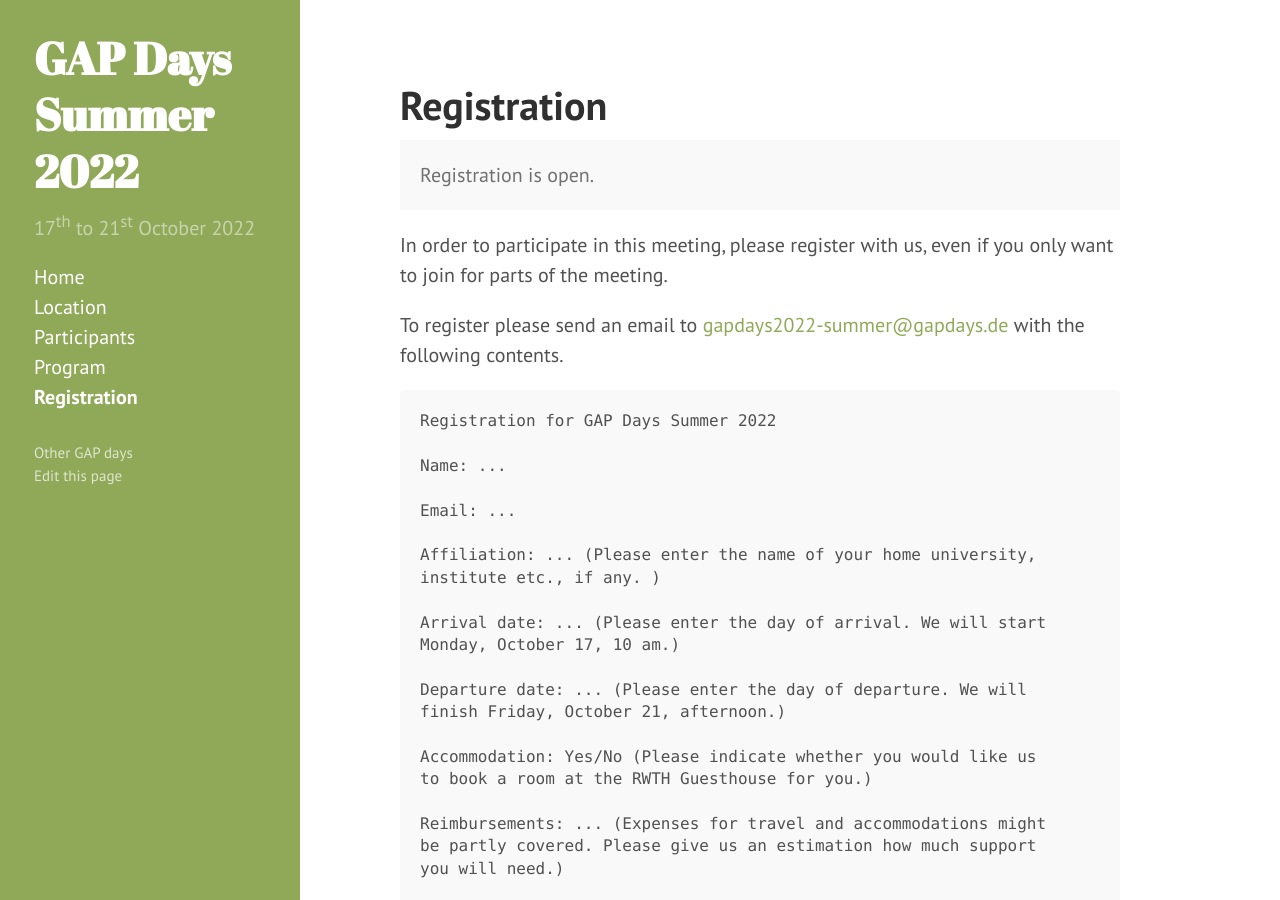
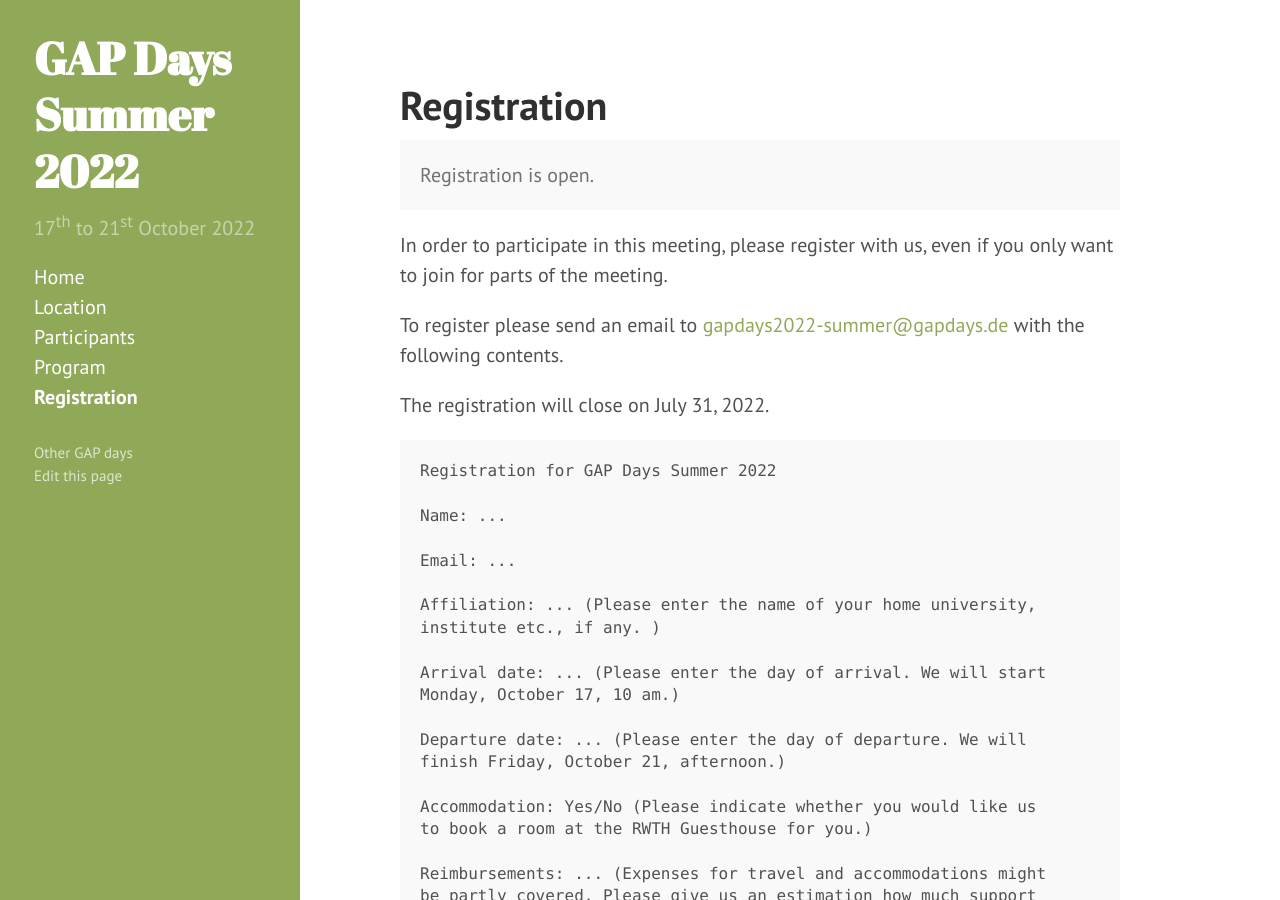
Before and after one commit to jazzcat/gapdays2022-summer, a Jekyll site: the page built from registration.md, in a window 1280 px wide and 900 px high. Built offline with Jekyll 4.4.1, drawn with Linux system fonts in a browser that asks for light colours.

Commit message:
add registration closing date

````diff
--- a/registration.md
+++ b/registration.md
@@ -17,7 +17,12 @@ email: gapdays2022-summer@gapdays.de
 
 In order to participate in this meeting, please register with us, even if you only want to join for parts of the meeting.
 
-To register please send an email to [gapdays2022-summer@gapdays.de](mailto:gapdays2022-summer@gapdays.de) with the following contents.
+To register please send an email to
+[gapdays2022-summer@gapdays.de](mailto:gapdays2022-summer@gapdays.de) with the
+following contents.
+
+The registration will close on July 31, 2022.
+
 ```
 Registration for {{site.title}}
 
````
